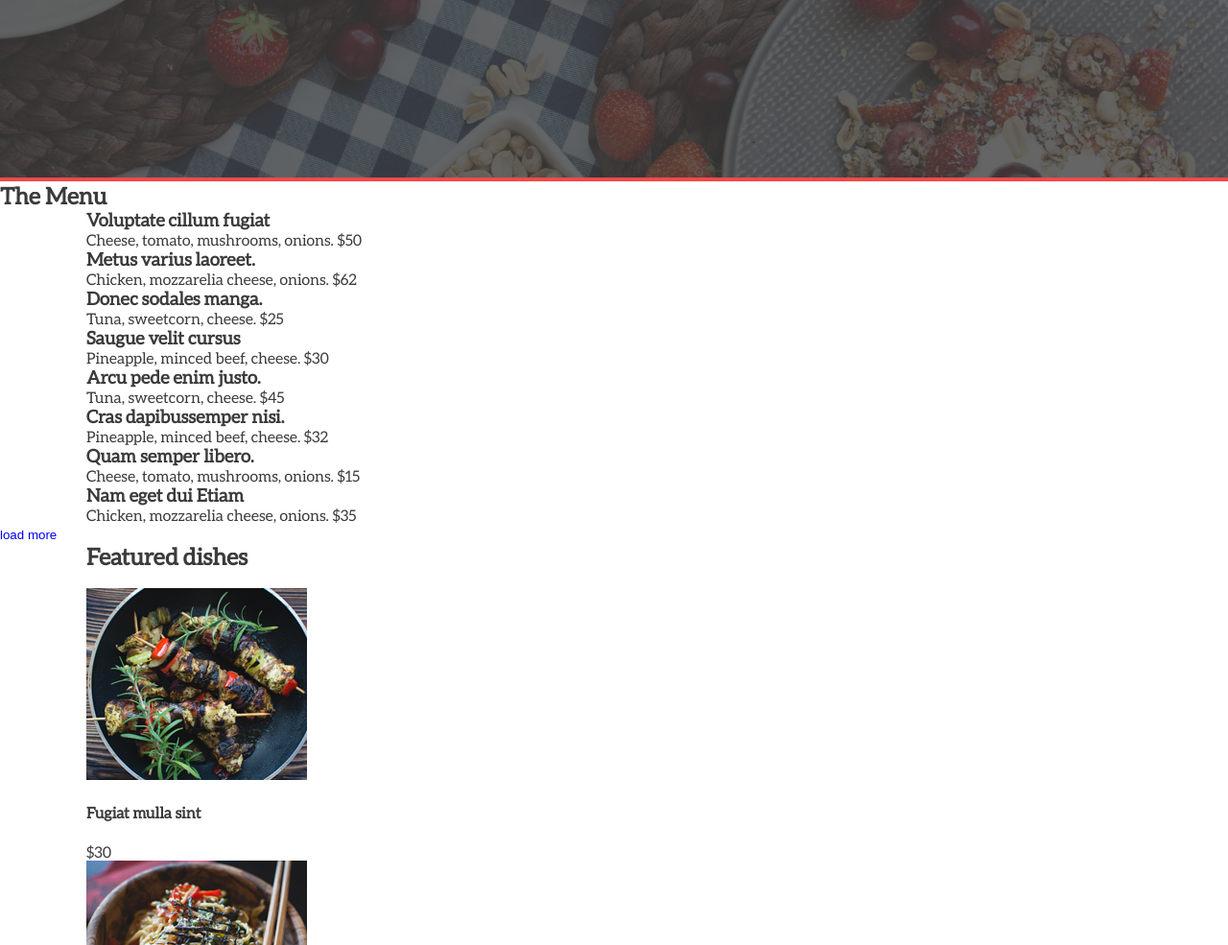
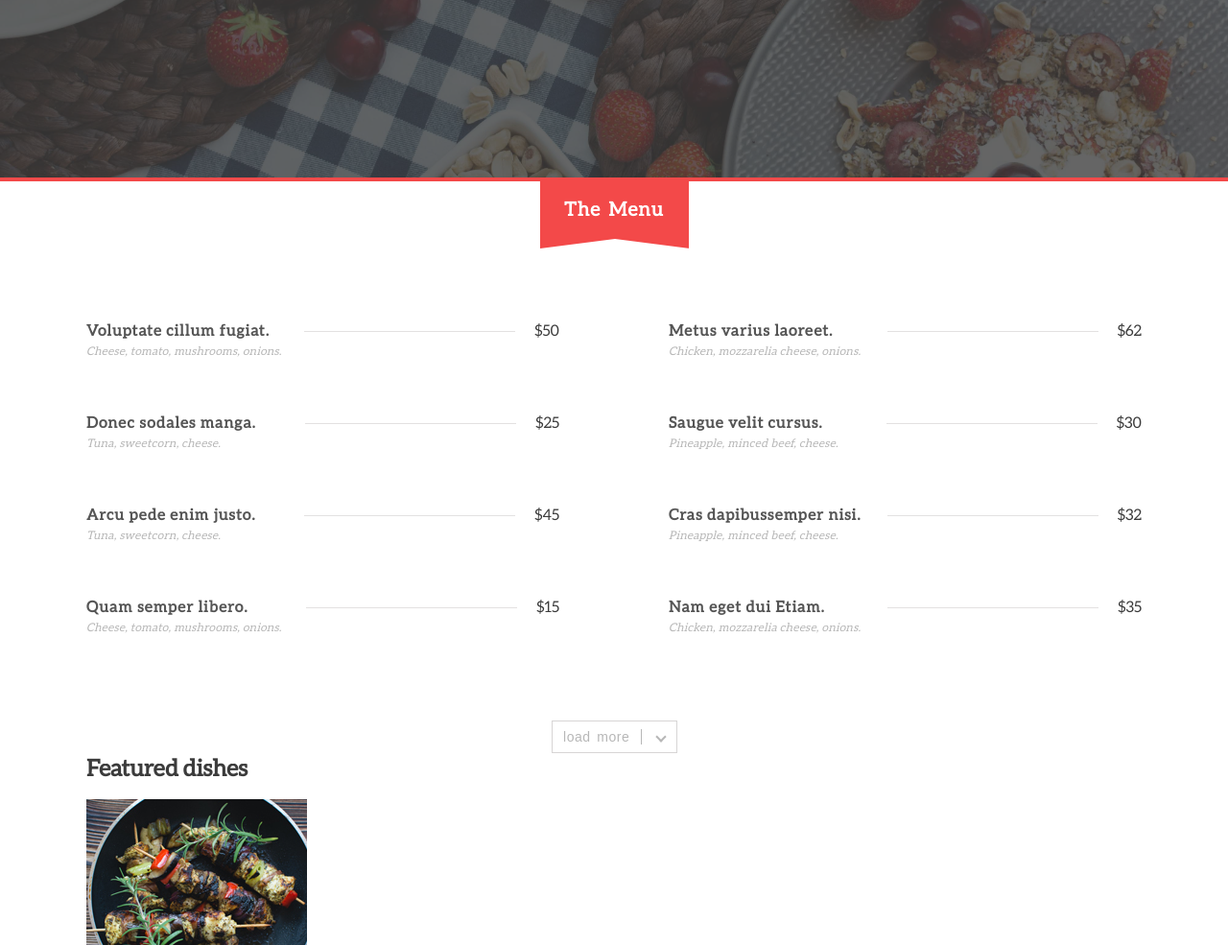
Before and after one commit to oleg-169900/resto, a plain HTML site: page index.html in a window 1280 px wide. Shown: the part 488-1473 px from the top of the page at 96% size. Drawn offline with nearby package versions, Linux system fonts and the light colour scheme; files that its build step writes are made by us from their sources.

Commit message:
Сделал menu

```diff
--- a/index.html
+++ b/index.html
@@ -51,7 +51,7 @@
         <h2 class="menu__title">The Menu</h2>
         <ul class="menu__list  center">
           <li class="menu-item">
-            <h3 class="menu-item__name">Voluptate cillum fugiat</h3>
+            <h3 class="menu-item__name">Voluptate cillum fugiat.</h3>
             <span class="menu-item__desc">Cheese, tomato, mushrooms, onions.</span>
             <span class="menu-item__price">$50</span>
           </li>
@@ -66,7 +66,7 @@
             <span class="menu-item__price">$25</span>
           </li>
           <li class="menu-item">
-            <h3 class="menu-item__name">Saugue velit cursus</h3>
+            <h3 class="menu-item__name">Saugue velit cursus.</h3>
             <span class="menu-item__desc">Pineapple, minced beef, cheese.</span>
             <span class="menu-item__price">$30</span>
           </li>
@@ -86,7 +86,7 @@
             <span class="menu-item__price">$15</span>
           </li>
           <li class="menu-item">
-            <h3 class="menu-item__name">Nam eget dui Etiam</h3>
+            <h3 class="menu-item__name">Nam eget dui Etiam.</h3>
             <span class="menu-item__desc">Chicken, mozzarelia cheese, onions.</span>
             <span class="menu-item__price">$35</span>
           </li>
--- /dev/null
+++ b/less/blocks/arrow.less
@@ -0,0 +1,12 @@
+.arrow {
+  display: inline-block;
+
+  width: 6px;
+  height: 6px;
+
+  border: 2px solid #b7b7b7;
+  border-top: transparent;
+  border-left: transparent;
+
+  transform: rotate(45deg);
+}
--- /dev/null
+++ b/less/blocks/menu-item.less
@@ -0,0 +1,45 @@
+.menu-item {
+  display: flex;
+  flex-wrap: wrap;
+  justify-content: space-between;
+
+  width: 493px;
+  margin-top: 55px;
+}
+
+.menu-item__name {
+  width: 400px;
+
+  font-size: 16px;
+  line-height: 20px;
+  color: @font-color-secondary;
+  letter-spacing: 1px;
+}
+
+.menu-item__price {
+  margin-top: -20px;
+}
+
+.menu-item__price::before {
+  content: "";
+  display: inline-block;
+  vertical-align: middle;
+
+  width: 220px;
+  height: 1px;
+  margin-right: 20px;
+
+  background: #e3e1e1;
+}
+
+.menu-item__desc {
+  width: 205px;
+  margin-top: 3px;
+
+  font-size: 12px;
+  line-height: 18px;
+  font-weight: lighter;
+  font-style: italic;
+  color: #b7b7b7;
+  letter-spacing: 0.3px;
+}
--- /dev/null
+++ b/less/blocks/menu.less
@@ -0,0 +1,58 @@
+.menu__title {
+  width: 155px;
+  margin: 0 auto;
+  padding-top: 16px;
+
+  text-align: center;
+  font-size: 20px;
+  word-spacing: 3px;
+  letter-spacing: 1px;
+  color: #ffffff;
+
+  background-color: #f34949;
+}
+
+.menu__title::after {
+  content: "";
+  display: block;
+  width: 0;
+  height: 0;
+  margin-top: 20px;
+
+  border-bottom: 10px solid #ffffff;
+  border-left: 78px solid transparent;
+  border-right: 78px solid transparent;
+}
+
+.menu__list {
+  display: flex;
+  flex-wrap: wrap;
+  justify-content: space-between;
+  margin-top: 20px;
+}
+
+.menu__btn {
+  display: block;
+  width: 131px;
+  margin: 0 auto;
+  margin-top: 88px;
+  padding: 8px 0;
+
+  border: 1px solid #d7d5d5;
+  cursor: pointer;
+}
+
+.menu__link {
+  display: inline-block;
+  vertical-align: middle;
+
+  padding-right: 12px;
+  margin-right: 12px;
+
+  color: #b7b7b7;
+  font-size: 14px;
+  letter-spacing: 0.5px;
+  word-spacing: 2.5px;
+
+  border-right: 1px solid #b7b7b7;
+}
--- a/less/style.less
+++ b/less/style.less
@@ -8,6 +8,9 @@
 @import "blocks/main-nav.less";
 @import "blocks/page-heading.less";
 @import "blocks/page-title.less";
+@import "blocks/menu.less";
+@import "blocks/menu-item.less";
+@import "blocks/arrow.less";
 // @import "blocks/page-footer.less";
 // @import "blocks/social.less";
 // @import "blocks/social-link.less";
@@ -15,7 +18,6 @@
 // @import "blocks/form.less";
 // @import "blocks/popup.less";
 // @import "blocks/field-text.less";;
-// @import "blocks/btn.less";
 // @import "blocks/field-radio.less";
 // @import "blocks/field-checkbox.less";
 // @import "blocks/textarea.less";
```
Also changed, not shown: img/triangle.svg.
